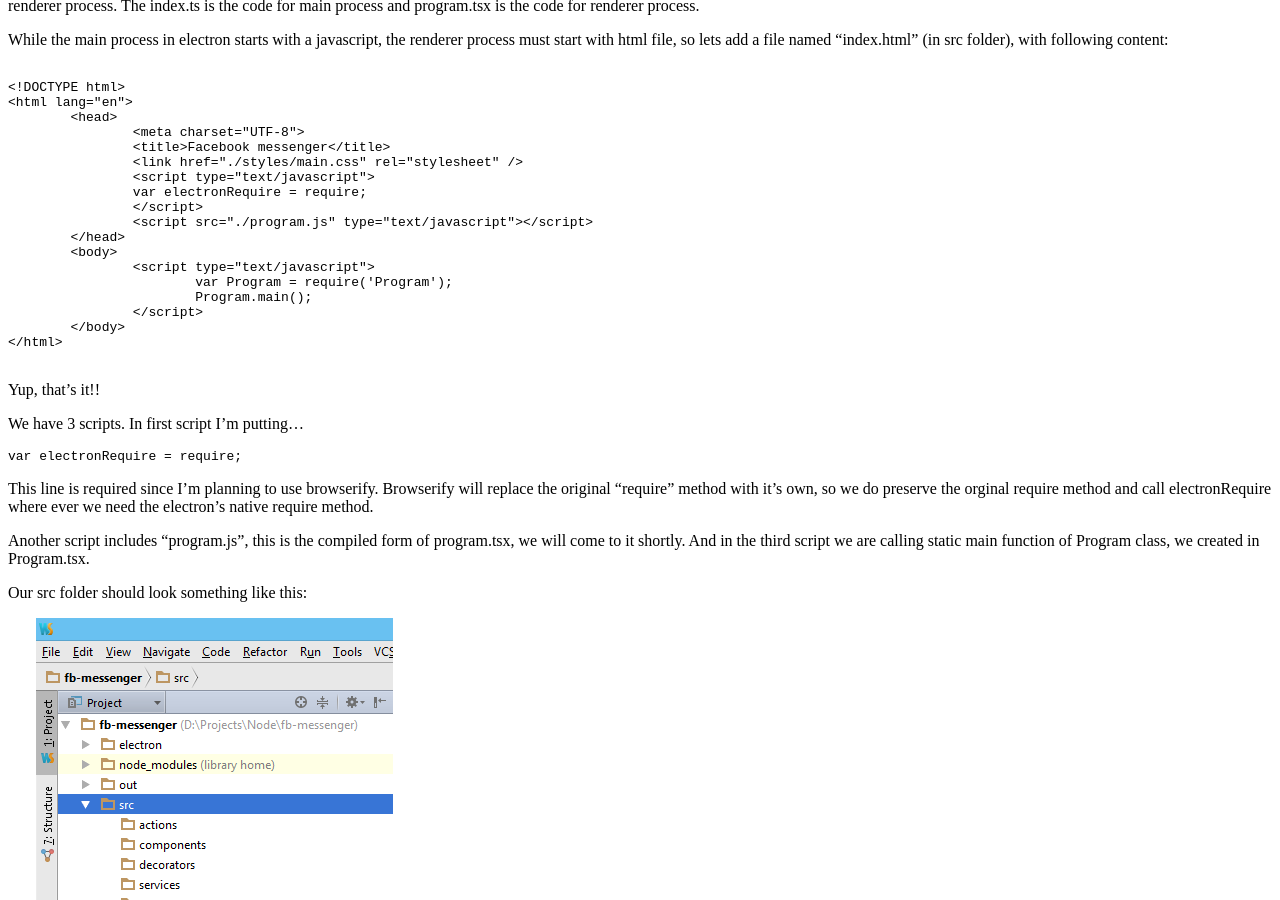
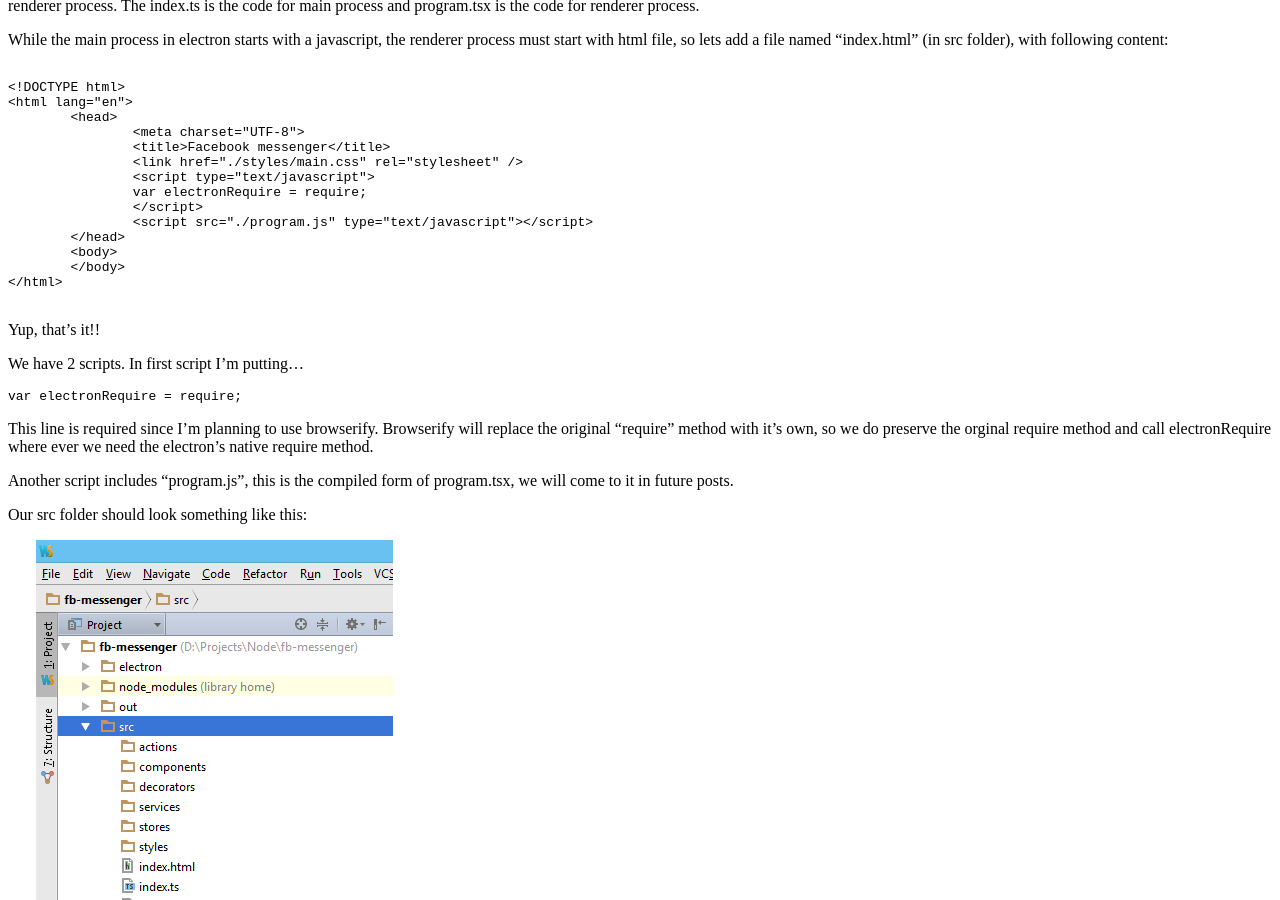
Before and after one commit to nripendra/nripendra.github.io, a Jekyll site: the page built from _posts/fb-messenger/2015-8-20-Learning-js-technologies-part2.md, in a window 1280 px wide and 900 px high, scrolled down 2406 px. Built offline with Jekyll 4.4.1, drawn with Linux system fonts in a browser that asks for light colours; Markdown is read by kramdown in place of the engine named in the settings; comment, search, counter and statistics services are not loaded.

Commit message:
Making compatible with future post :(

````diff
--- a/_posts/fb-messenger/2015-8-20-Learning-js-technologies-part2.md
+++ b/_posts/fb-messenger/2015-8-20-Learning-js-technologies-part2.md
@@ -158,10 +158,6 @@ While the main process in electron starts with a javascript, the renderer proces
 		<script src="./program.js" type="text/javascript"></script>
 	</head>
 	<body>
-		<script type="text/javascript">
-			var Program = require('Program');
-			Program.main();
-		</script>
 	</body>
 </html>
 
@@ -169,14 +165,14 @@ While the main process in electron starts with a javascript, the renderer proces
 
 Yup, that's it!!
 
-We have 3 scripts. In first script I'm putting...
+We have 2 scripts. In first script I'm putting...
 
 ```js
 var electronRequire = require;
 ```
 This line is required since I'm planning to use browserify. Browserify will replace the original "require" method with it's own, so we do preserve the orginal require method and call electronRequire where ever we need the electron's native require method.
 
-Another script includes "program.js", this is the compiled form of program.tsx, we will come to it shortly. And in the third script we are calling static main function of Program class, we created in Program.tsx.
+Another script includes "program.js", this is the compiled form of program.tsx, we will come to it in future posts.
 
 Our src folder should look something like this:
 
````
